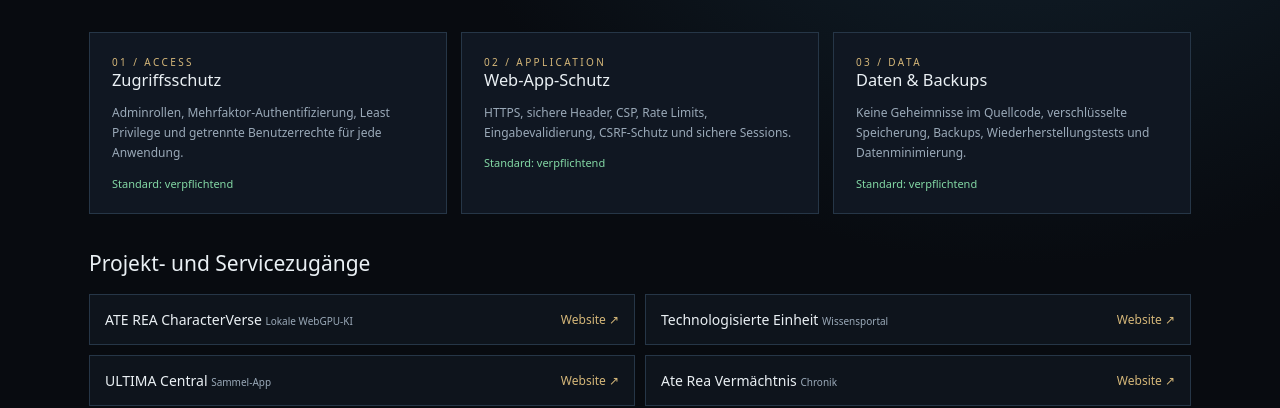
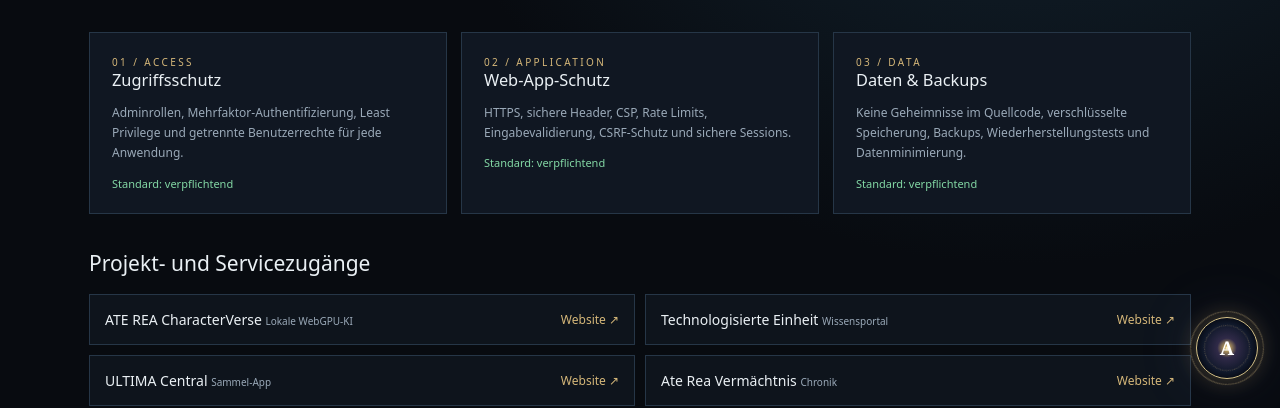
Before and after one commit to gaussa72-boop/Aurealis-Creative-AI, a plain HTML site: page cyber-shield/index.html in a window 1280 px wide. Shown: the part 399-807 px from the top of the page. Drawn offline with Linux system fonts and the light colour scheme; no server answers.

Commit message:
Use repository-local AITE bundle for offline-capable site UI

```diff
--- a/cyber-shield/index.html
+++ b/cyber-shield/index.html
@@ -19,5 +19,5 @@
 <label class="check"><input type="checkbox"> Abhängigkeiten, Logs und Deployments geprüft</label>
 <label class="check"><input type="checkbox"> Uploads auf Dateityp, Größe und Schadsoftware geprüft</label>
 </div>
-<div class="notice"><strong>Wichtige Abgrenzung:</strong> Dieses Portal ist die zentrale Sicherheitskonsole und Checkliste. Es kann nicht automatisch in fremde Anwendungen eingreifen. Die tatsächliche Absicherung entsteht erst, wenn Middleware, Authentifizierung, Datenbankregeln und Monitoring in jeden einzelnen Webservice integriert und getestet werden. Ungeprüfte Services werden daher nicht als geschützt ausgegeben.</div></main><footer>AUREALIS CYBER SHIELD · SECURITY BY DESIGN · SECURITY STATUS MUST BE VERIFIED PER SERVICE</footer><script>window.AITE_CONFIG={persona:"tech",ollamaModel:"qwen2.5:3b"};</script><script src="https://astralis-app-center.onrender.com/aite/aite.js" defer></script>
+<div class="notice"><strong>Wichtige Abgrenzung:</strong> Dieses Portal ist die zentrale Sicherheitskonsole und Checkliste. Es kann nicht automatisch in fremde Anwendungen eingreifen. Die tatsächliche Absicherung entsteht erst, wenn Middleware, Authentifizierung, Datenbankregeln und Monitoring in jeden einzelnen Webservice integriert und getestet werden. Ungeprüfte Services werden daher nicht als geschützt ausgegeben.</div></main><footer>AUREALIS CYBER SHIELD · SECURITY BY DESIGN · SECURITY STATUS MUST BE VERIFIED PER SERVICE</footer><script>window.AITE_CONFIG={persona:"tech",ollamaModel:"qwen2.5:3b"};</script><script src="/static/aite/aite.js" defer></script>
 </body></html>
```
